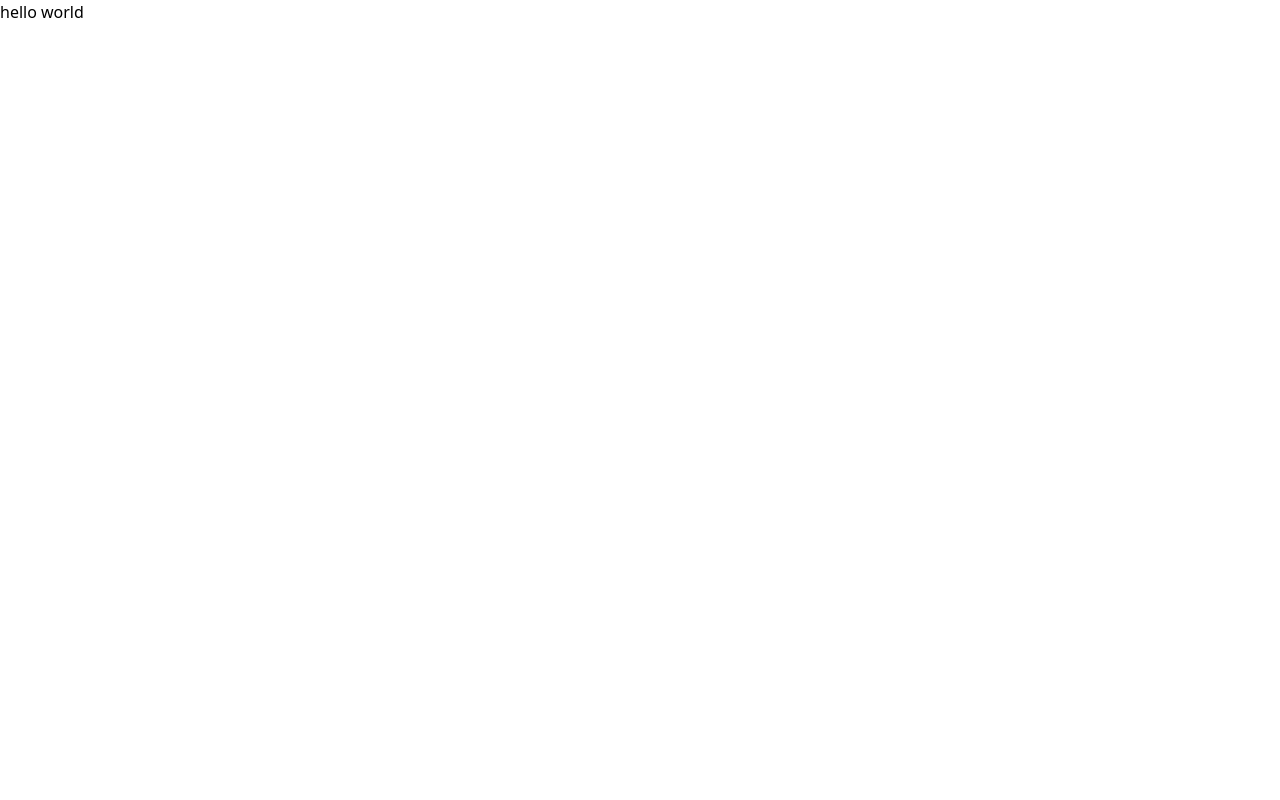
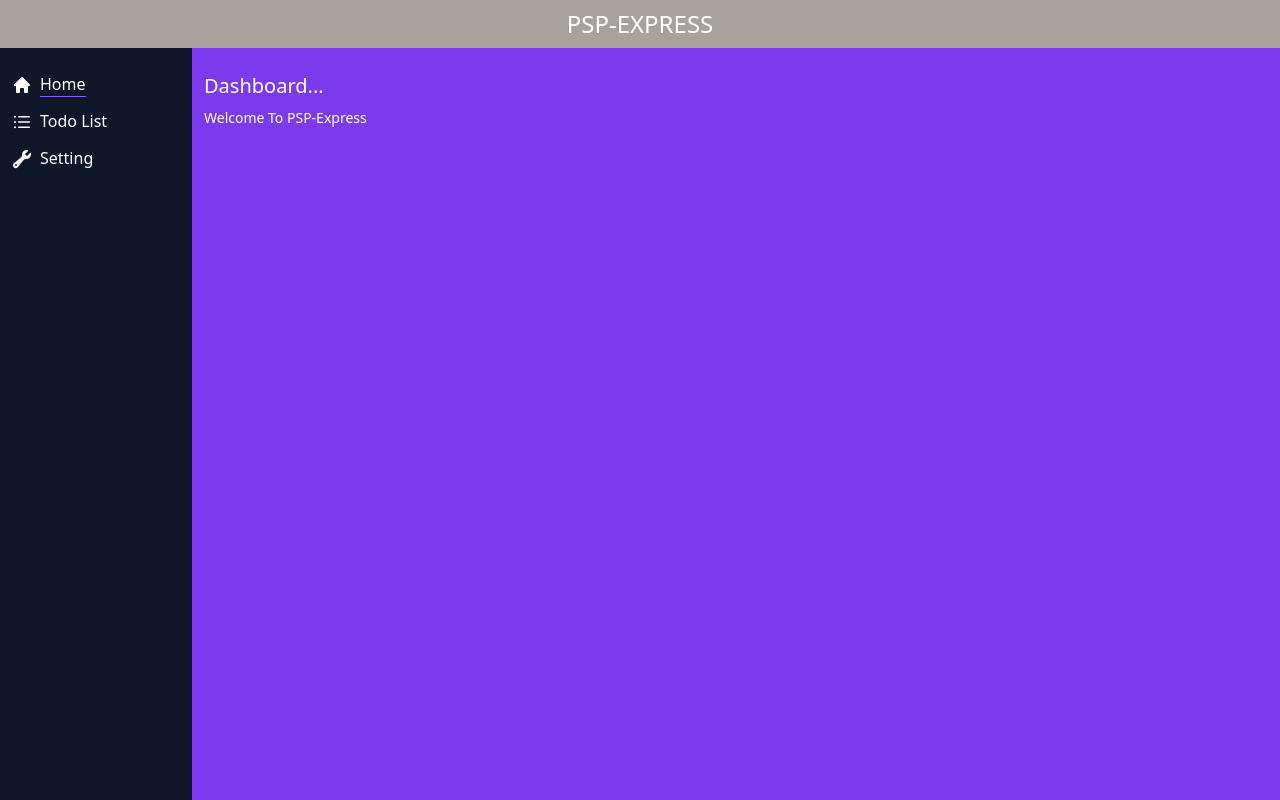
Before and after one commit to AshkanAhmady/PSPTest, a Next.js app: page / in a window 1280 px wide. Built offline with nearby package versions, Linux system fonts and the light colour scheme.

Commit message:
fetch data with axios & reactQuery

```diff
--- a/package.json
+++ b/package.json
@@ -9,14 +9,18 @@
     "lint": "next lint"
   },
   "dependencies": {
+    "@heroicons/react": "^2.0.16",
     "@types/node": "18.15.0",
     "@types/react": "18.0.28",
     "@types/react-dom": "18.0.11",
+    "@types/react-query": "^1.2.9",
+    "axios": "^1.3.4",
     "eslint": "8.36.0",
     "eslint-config-next": "13.2.4",
     "next": "13.2.4",
     "react": "18.2.0",
     "react-dom": "18.2.0",
+    "react-query": "^3.39.3",
     "typescript": "4.9.5"
   },
   "devDependencies": {
--- /dev/null
+++ b/src/Components/Layout.tsx
@@ -0,0 +1,19 @@
+import SideBar from "@/Components/SideBar";
+import { LayoutProps } from "@/types";
+
+
+export default function Layout({ children }: LayoutProps) {
+  return (
+    <div className="h-screen flex flex-col items-stretch">
+      <header className="bg-stone-400 shadow-lg p-2 w-full text-white flex justify-center font-medium text-2xl">
+        <h1>PSP-EXPRESS</h1>
+      </header>
+      <main className="flex h-[100%]">
+        <SideBar />
+        <div className="flex-1 bg-violet-600 px-3 py-6 text-white">
+          {children}
+        </div>
+      </main>
+    </div>
+  );
+}
--- /dev/null
+++ b/src/Components/SideBar.tsx
@@ -0,0 +1,55 @@
+import Link from "next/link";
+import { useRouter } from "next/router";
+
+const SideBar = () => {
+
+  const router = useRouter();
+
+  return (
+    <div className="w-[15%] bg-slate-900 text-white px-3 py-6">
+      <ul className="flex flex-col gap-3 font-medium">
+        <li>
+          <Link
+            className=""
+            // activeClassName="active"
+            href="/"
+          >
+            <div className="flex items-center gap-2 ">
+              <svg xmlns="http://www.w3.org/2000/svg" viewBox="0 0 20 20" fill="currentColor" className="w-5 h-5">
+                <path fillRule="evenodd" d="M9.293 2.293a1 1 0 011.414 0l7 7A1 1 0 0117 11h-1v6a1 1 0 01-1 1h-2a1 1 0 01-1-1v-3a1 1 0 00-1-1H9a1 1 0 00-1 1v3a1 1 0 01-1 1H5a1 1 0 01-1-1v-6H3a1 1 0 01-.707-1.707l7-7z" clipRule="evenodd" />
+              </svg>
+              <span className={`border-b border-slate-900 ${router.pathname == "/" && "border-violet-500"}`}>Home</span></div>
+          </Link>
+        </li>
+        <li>
+          <Link
+            href="/todos"
+          >
+            <div className="flex items-center gap-2">
+              <svg xmlns="http://www.w3.org/2000/svg" viewBox="0 0 20 20" fill="currentColor" className="w-5 h-5">
+                <path fillRule="evenodd" d="M6 4.75A.75.75 0 016.75 4h10.5a.75.75 0 010 1.5H6.75A.75.75 0 016 4.75zM6 10a.75.75 0 01.75-.75h10.5a.75.75 0 010 1.5H6.75A.75.75 0 016 10zm0 5.25a.75.75 0 01.75-.75h10.5a.75.75 0 010 1.5H6.75a.75.75 0 01-.75-.75zM1.99 4.75a1 1 0 011-1H3a1 1 0 011 1v.01a1 1 0 01-1 1h-.01a1 1 0 01-1-1v-.01zM1.99 15.25a1 1 0 011-1H3a1 1 0 011 1v.01a1 1 0 01-1 1h-.01a1 1 0 01-1-1v-.01zM1.99 10a1 1 0 011-1H3a1 1 0 011 1v.01a1 1 0 01-1 1h-.01a1 1 0 01-1-1V10z" clipRule="evenodd" />
+              </svg>
+              <span className={`border-b border-slate-900 ${router.pathname == "/todos" && "border-violet-500"}`}>Todo List</span>
+            </div>
+
+          </Link>
+        </li>
+        <li>
+          <Link
+            href="/setting"
+          >
+            <div className="flex items-center gap-2">
+              <svg xmlns="http://www.w3.org/2000/svg" viewBox="0 0 20 20" fill="currentColor" className="w-5 h-5">
+                <path fillRule="evenodd" d="M19 5.5a4.5 4.5 0 01-4.791 4.49c-.873-.055-1.808.128-2.368.8l-6.024 7.23a2.724 2.724 0 11-3.837-3.837L9.21 8.16c.672-.56.855-1.495.8-2.368a4.5 4.5 0 015.873-4.575c.324.105.39.51.15.752L13.34 4.66a.455.455 0 00-.11.494 3.01 3.01 0 001.617 1.617c.17.07.363.02.493-.111l2.692-2.692c.241-.241.647-.174.752.15.14.435.216.9.216 1.382zM4 17a1 1 0 100-2 1 1 0 000 2z" clipRule="evenodd" />
+              </svg>
+              <span className={`border-b border-slate-900 ${router.pathname == "/setting" && "border-violet-500"}`}>Setting</span>
+            </div>
+
+          </Link>
+        </li>
+      </ul>
+    </div>
+  );
+};
+
+export default SideBar;
--- /dev/null
+++ b/src/Http.tsx
@@ -0,0 +1,7 @@
+import axios from "axios"
+
+export function fetchTodos() {
+    return axios.get('https://jsonplaceholder.typicode.com/todos')
+        .then(response => response.data.splice(0, 15))
+        .catch(err => err)
+}
--- a/src/pages/_app.tsx
+++ b/src/pages/_app.tsx
@@ -1,6 +1,17 @@
-import '@/styles/globals.css'
-import type { AppProps } from 'next/app'
+import Layout from "@/Components/Layout";
+import "@/styles/globals.css";
+import type { AppProps } from "next/app";
+import { QueryClient, QueryClientProvider, useQuery } from 'react-query'
 
 export default function App({ Component, pageProps }: AppProps) {
-  return <Component {...pageProps} />
+
+  const queryClient = new QueryClient()
+
+  return (
+    <QueryClientProvider client={queryClient}>
+      <Layout>
+        <Component {...pageProps} />
+      </Layout>
+    </QueryClientProvider>
+  );
 }
--- a/src/pages/api/hello.ts
+++ /dev/null
@@ -1,13 +0,0 @@
-// Next.js API route support: https://nextjs.org/docs/api-routes/introduction
-import type { NextApiRequest, NextApiResponse } from 'next'
-
-type Data = {
-  name: string
-}
-
-export default function handler(
-  req: NextApiRequest,
-  res: NextApiResponse<Data>
-) {
-  res.status(200).json({ name: 'John Doe' })
-}
--- a/src/pages/index.tsx
+++ b/src/pages/index.tsx
@@ -1,14 +1,8 @@
-import Head from 'next/head'
-import Image from 'next/image'
-import { Inter } from 'next/font/google'
-import styles from '@/styles/Home.module.css'
-
-const inter = Inter({ subsets: ['latin'] })
-
 export default function Home() {
   return (
     <>
-      <div>hello world</div>
+      <h1 className="text-xl font-medium mb-2">Dashboard...</h1>
+      <p className="text-sm">Welcome To PSP-Express</p>
     </>
-  )
+  );
 }
--- /dev/null
+++ b/src/pages/setting/index.tsx
@@ -0,0 +1,5 @@
+const Setting = () => {
+  return <div>Setting...</div>;
+};
+
+export default Setting;
--- /dev/null
+++ b/src/pages/todos/index.tsx
@@ -0,0 +1,17 @@
+import { fetchTodos } from "@/Http";
+import { ReactQuery, SingleTodo } from "@/types";
+import { useQuery } from "react-query";
+
+export default function Todos() {
+
+  const { isLoading, isError, data, error }: ReactQuery = useQuery('todos', fetchTodos)
+
+  return (
+    isLoading ? <span>Loading...</span> : isError ? <span>Error: {error.message}</span> :
+      <ul>
+        {data?.map((todo: SingleTodo) => (
+          <li key={todo.id}>{todo.title}</li>
+        ))}
+      </ul>
+  )
+}
--- /dev/null
+++ b/src/types.ts
@@ -0,0 +1,25 @@
+export interface LayoutProps {
+  children: React.ReactNode;
+}
+
+// ################################################
+// ################################################
+// ################################################
+
+export interface SingleTodo {
+  completed: boolean;
+  id: number;
+  title: string;
+  userId: number;
+}
+
+// ################################################
+// ################################################
+// ################################################
+
+export interface ReactQuery {
+  data: any;
+  error: any;
+  isError: boolean;
+  isLoading: boolean;
+}
```
Also changed, not shown: 1 other file (tests, documents, lock files or other folders).
